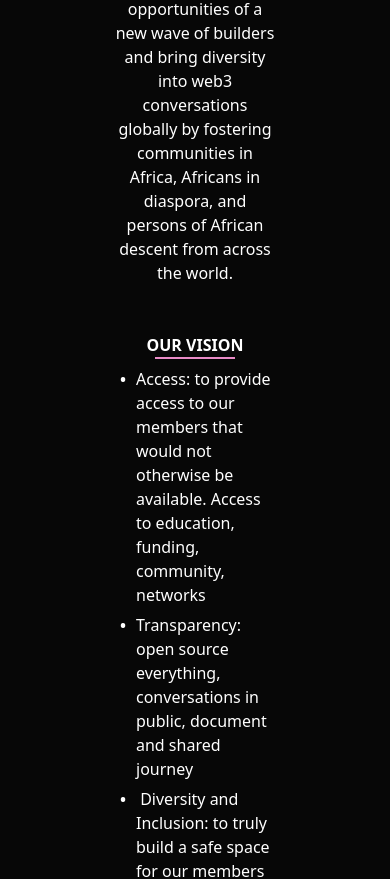
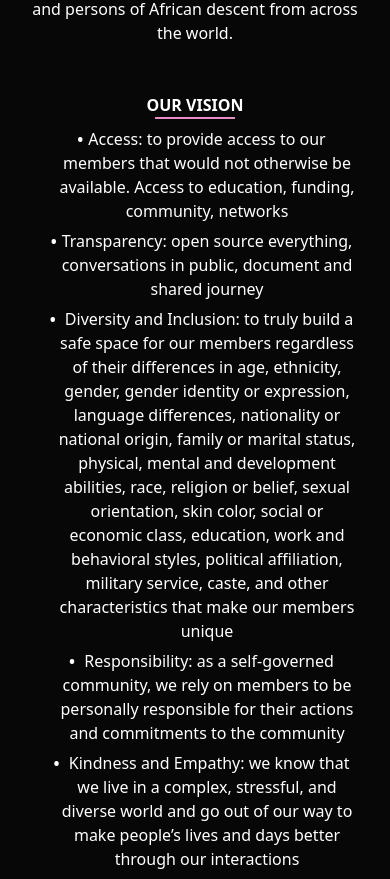
Before and after one commit to Let-s-build-DAO/official-website, a React (Create React App) app: page /about in a window 390 px wide. Shown: the part 1520-2399 px from the top of the page. Built offline with nearby package versions, Linux system fonts and the light colour scheme.

Commit message:
arrangements

```diff
--- a/src/components/white_paper_page/missions/Missions.jsx
+++ b/src/components/white_paper_page/missions/Missions.jsx
@@ -3,7 +3,7 @@
 
 const Missions = () => {
   return (
-    <section className="my-12 h-full mx-20">
+    <section className="my-12 h-full lg:mx-20">
       <div className="mission-wrap px-8 pb-6 text-white font-['SF Pro Display']">
         <div className="goal mb-12 flex flex-col justify-center items-center md:block lg:block">
           <h1 className="goal-title text-base md:text-[28px] lg:text-[28px] font-bold uppercase">
@@ -45,7 +45,7 @@
             className="line-dash w-[80px] md:w-[100px] lg:w-[100px] md:mb-4"
           />
 
-          <ul className="goal-list pl-6 mt-2 md:mt-4 lg:mt-4">
+          <ul className="goal-list pl-6 mt-2 md:mt-4 lg:mt-4 lg:text-left text-center">
             <li className="goal-list-item mb-[6px]">
               Access: to provide access to our members that would not otherwise
               be available. Access to education, funding, community, networks
```
